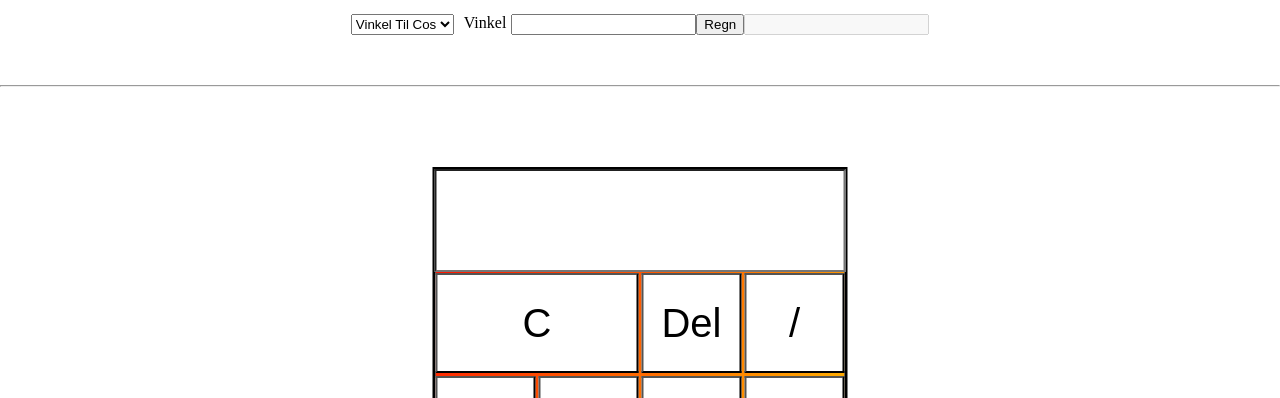
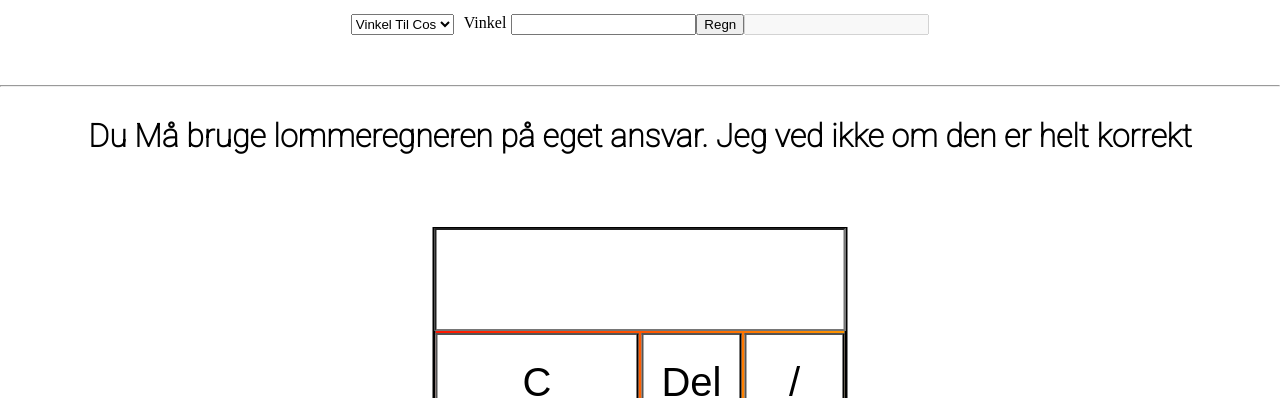
Before and after one commit to terk0126/TrigCalculator, a plain HTML site: page index.html in a window 1280 px wide. Shown: the part 702-1100 px from the top of the page. Drawn offline with Linux system fonts and the light colour scheme.

Commit message:
Update index.html

```diff
--- a/index.html
+++ b/index.html
@@ -395,7 +395,7 @@ body {
     </div>
 
     <hr>
-
+    <h1>Du Må bruge lommeregneren på eget ansvar. Jeg ved ikke om den er helt korrekt</h1>
     <div class="calculatorWrap">
         <div class="GridContainer">
             <input class="item1 GridItem" type="text" value="" id="Item1">
```
